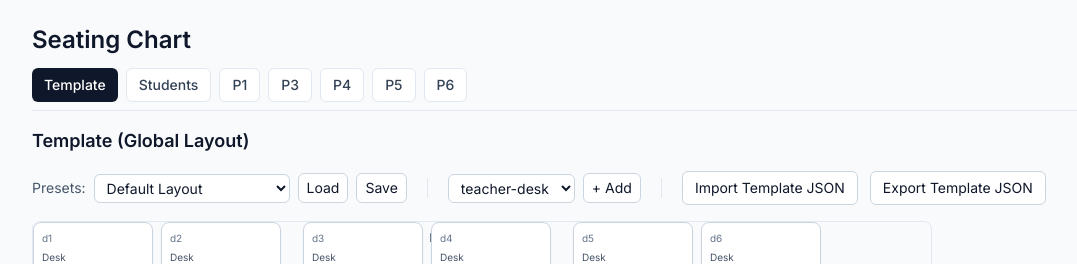
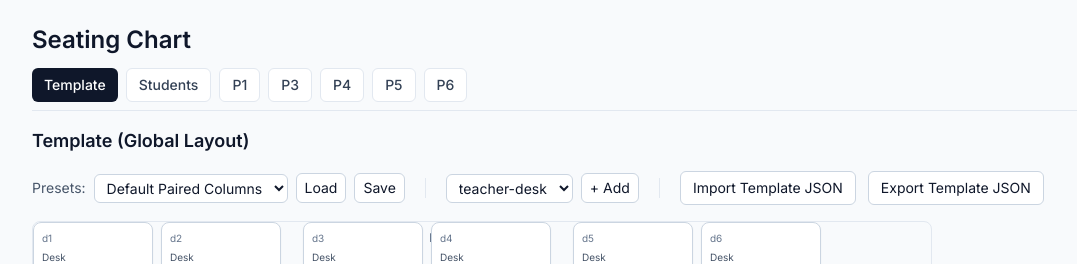
Before and after one commit to rubberduckinatruck/seating-chart, a React (Vite) app: page / in a window 1280 px wide. Both pictures are taken after a click on the button "Template". Shown: the top 264 px of the page, without its empty margins (32-1109 px from the left). Built offline with nearby package versions, Linux system fonts and the light colour scheme.

Commit message:
Update TemplateToolbar.tsx

```diff
--- a/src/components/TemplateToolbar.tsx
+++ b/src/components/TemplateToolbar.tsx
@@ -5,9 +5,9 @@ const PRESET_KEYS = ['template-default', 'testing', 'groups'] as const
 type PresetKey = typeof PRESET_KEYS[number]
 
 const PRESET_LABELS: Record<PresetKey, string> = {
-  'template-default': 'Default Layout',
-  'testing': 'Testing (Rows/Spacing)',
-  'groups': 'Groups (Pods)',
+  'template-default': 'Default Paired Columns',
+  'testing': 'Testing',
+  'groups': 'Groups of 4',
 }
 
 const LS_PREFIX = 'seating.presets.'
```
